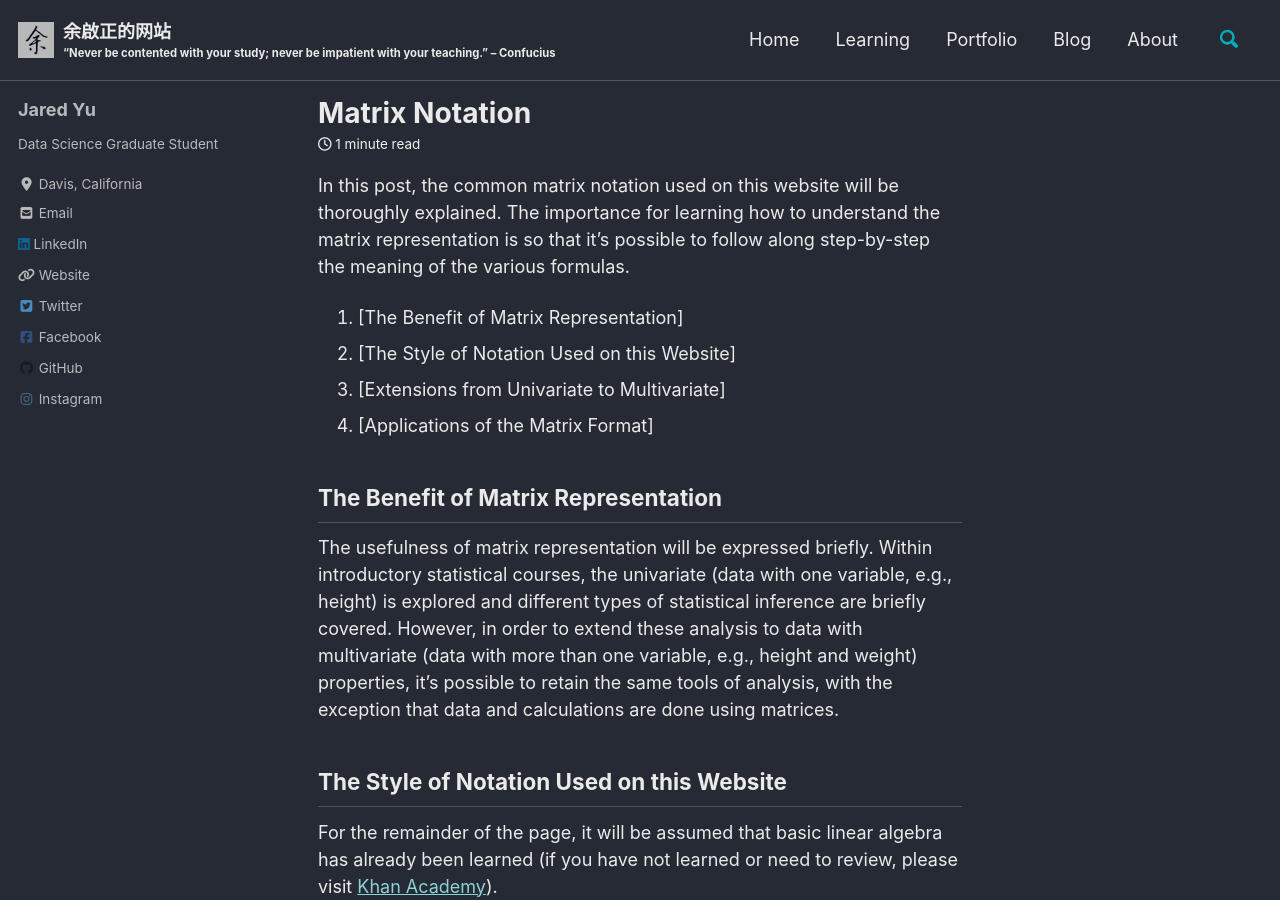
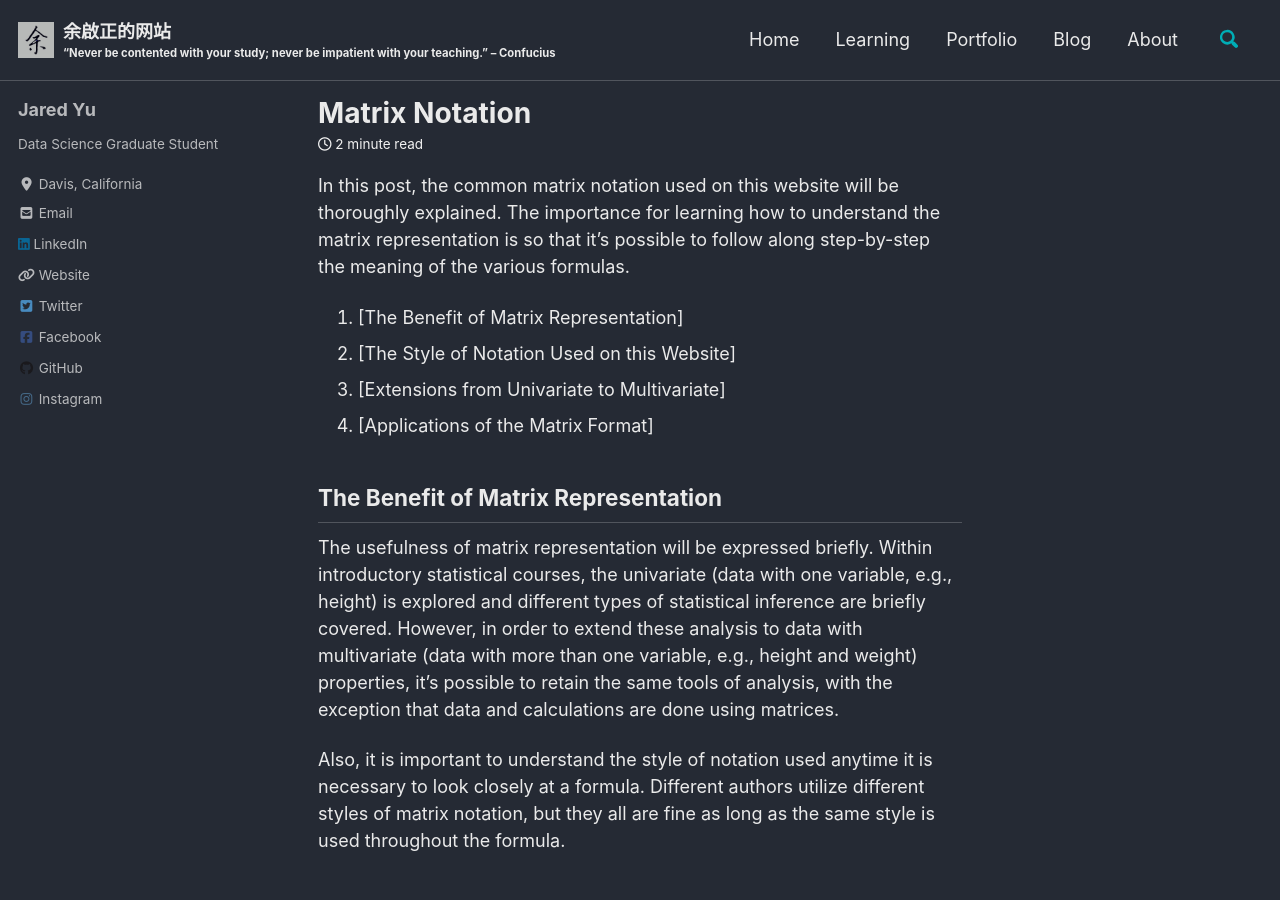
Before and after one commit to qzyu211/wang-zhan, a Jekyll site: the page built from _posts/2019-10-18-notation.md, in a window 1280 px wide and 900 px high. Built offline with Jekyll 4.4.1, drawn with Linux system fonts in a browser that asks for light colours; cached includes are drawn as plain includes; nearby versions of some CDN libraries; formulas are drawn with MathJax 3.

Commit message:
notation1

```diff
--- a/_posts/2019-10-18-notation.md
+++ b/_posts/2019-10-18-notation.md
@@ -15,6 +15,8 @@ In this post, the common matrix notation used on this website will be thoroughly
 
 ## The Benefit of Matrix Representation
 The usefulness of matrix representation will be expressed briefly. Within introductory statistical courses, the univariate (data with one variable, e.g., height) is explored and different types of statistical inference are briefly covered. However, in order to extend these analysis to data with multivariate (data with more than one variable, e.g., height and weight) properties, it's possible to retain the same tools of analysis, with the exception that data and calculations are done using matrices.
+
+Also, it is important to understand the style of notation used anytime it is necessary to look closely at a formula. Different authors utilize different styles of matrix notation, but they all are fine as long as the same style is used throughout the formula.
 
 ## The Style of Notation Used on this Website
 For the remainder of the page, it will be assumed that basic linear algebra has already been learned (if you have not learned or need to review, please visit [Khan Academy](https://www.khanacademy.org/math/linear-algebra)).
```
